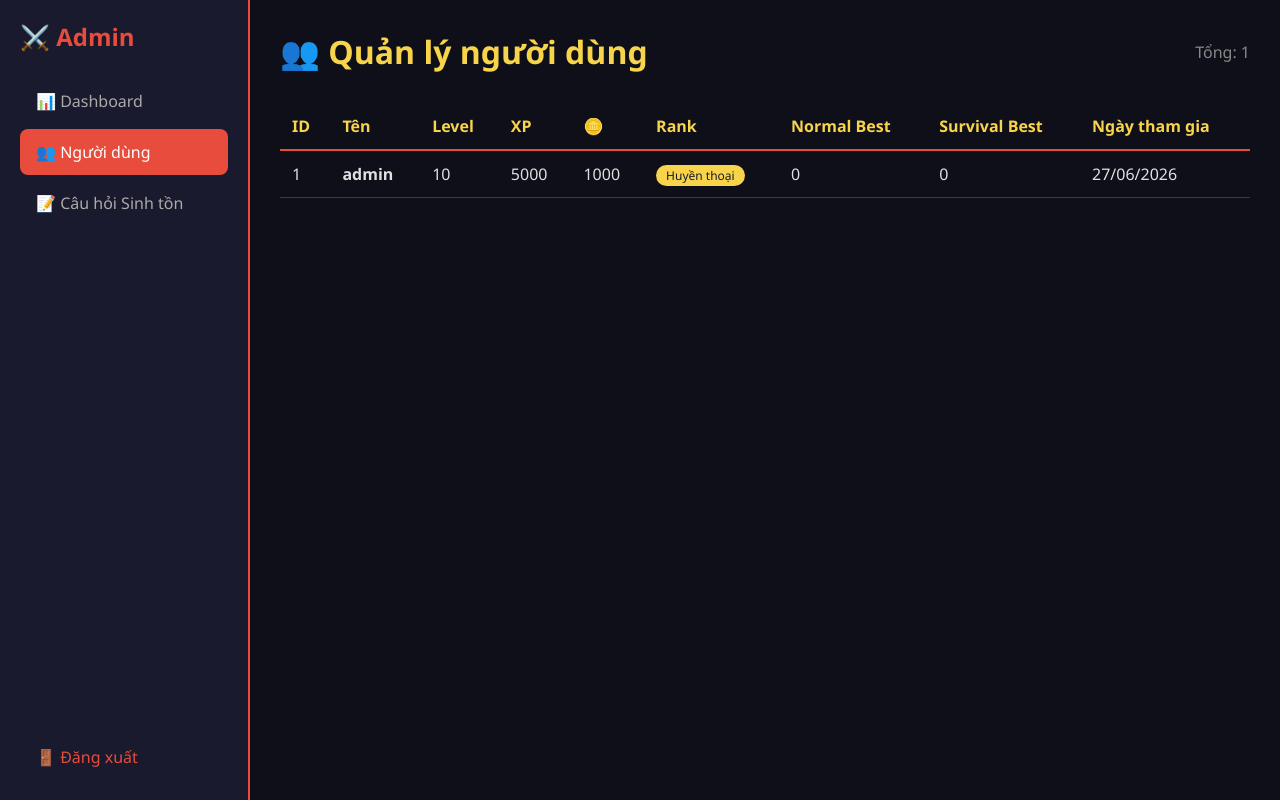
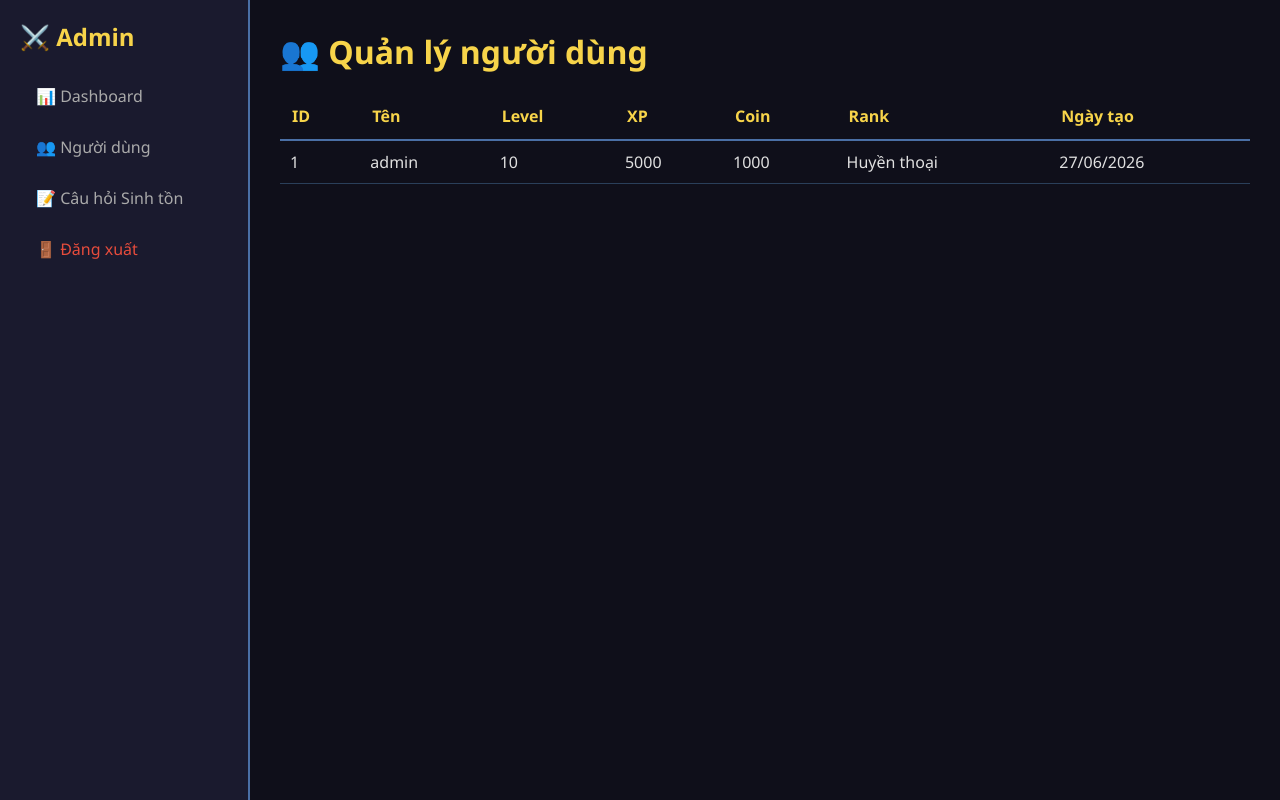
Before and after one commit to cvan3k-dev/ROAD-TO-GRADE-10, a Flask app: page /admin/users in a window 1280 px wide. Run offline with Flask 3, Linux system fonts and the light colour scheme; the visitor is signed in with stand-in values (Sample User, id 1); data comes from the database, SQL or seed files in the repository.

Commit message:
Update admin_users.html

```diff
--- a/templates/admin_users.html
+++ b/templates/admin_users.html
@@ -3,82 +3,46 @@
 <head>
     <meta charset="UTF-8">
     <meta name="viewport" content="width=device-width, initial-scale=1.0">
-    <title>Quản lý người dùng - Admin</title>
+    <title>Quản lý người dùng</title>
     <style>
         * { margin:0; padding:0; box-sizing:border-box; }
-        body { font-family:'Segoe UI', Tahoma, sans-serif; background:#0f0f1a; color:#e0e0e0; min-height:100vh; }
+        body { font-family:'Segoe UI', Tahoma, sans-serif; background:#0f0f1a; color:#e0e0e0; }
         .container { display:flex; min-height:100vh; }
-        .sidebar {
-            width:250px; background:#1a1a2e; border-right:2px solid #e74c3c;
-            padding:20px; display:flex; flex-direction:column; gap:5px;
-        }
-        .sidebar h2 { color:#e74c3c; margin-bottom:20px; }
-        .sidebar a {
-            color:#aaa; text-decoration:none; padding:12px 16px;
-            border-radius:8px; transition:all 0.2s;
-        }
-        .sidebar a:hover { background:#e74c3c; color:white; }
-        .sidebar a.active { background:#e74c3c; color:white; }
-        .sidebar .logout { margin-top:auto; color:#e74c3c; }
+        .sidebar { width:250px; background:#1a1a2e; border-right:2px solid #4a6fa5; padding:20px; }
+        .sidebar h2 { color:#f7d44a; margin-bottom:20px; }
+        .sidebar a { display:block; padding:12px 16px; color:#aaa; text-decoration:none; border-radius:8px; margin-bottom:5px; }
+        .sidebar a:hover { background:#4a6fa5; color:white; }
         .main { flex:1; padding:30px; }
-        .header { display:flex; justify-content:space-between; align-items:center; margin-bottom:30px; }
-        .header h1 { color:#f7d44a; }
-        table { width:100%; border-collapse:collapse; }
-        th { text-align:left; padding:12px; border-bottom:2px solid #e74c3c; color:#f7d44a; }
-        td { padding:12px; border-bottom:1px solid #2a3f5a; }
-        .rank-badge {
-            padding:2px 10px; border-radius:12px; font-size:12px; background:#2a3f5a; color:#aaa;
-        }
-        .rank-legend { background:#f7d44a; color:#1a1a2e; }
-        .rank-knight { background:#c0c0c0; color:#1a1a2e; }
-        .rank-warrior { background:#cd7f32; color:#1a1a2e; }
-        @media (max-width:768px) { .container { flex-direction:column; } .sidebar { width:100%; } }
+        table { width:100%; border-collapse:collapse; margin-top:20px; }
+        th { text-align:left; padding:12px; border-bottom:2px solid #4a6fa5; color:#f7d44a; }
+        td { padding:10px; border-bottom:1px solid #2a3f5a; }
+        .badge { padding:2px 10px; border-radius:12px; font-size:12px; background:#4a6fa5; }
+        .btn { padding:6px 12px; border:2px solid #4a6fa5; background:transparent; color:white; border-radius:8px; cursor:pointer; }
+        .btn:hover { background:#4a6fa5; }
     </style>
 </head>
 <body>
     <div class="container">
         <div class="sidebar">
             <h2>⚔️ Admin</h2>
-            <a href="/admin-panel/dashboard">📊 Dashboard</a>
-            <a href="/admin-panel/users" class="active">👥 Người dùng</a>
-            <a href="/admin-panel/survival-questions">📝 Câu hỏi Sinh tồn</a>
-            <a href="/admin-panel/logout" class="logout">🚪 Đăng xuất</a>
+            <a href="/admin/dashboard">📊 Dashboard</a>
+            <a href="/admin/users">👥 Người dùng</a>
+            <a href="/admin/survival-questions">📝 Câu hỏi Sinh tồn</a>
+            <a href="/admin/logout" style="color:#e74c3c;">🚪 Đăng xuất</a>
         </div>
         <div class="main">
-            <div class="header">
-                <h1>👥 Quản lý người dùng</h1>
-                <span style="color:#888;">Tổng: {{ users|length }}</span>
-            </div>
+            <h1 style="color:#f7d44a;">👥 Quản lý người dùng</h1>
             <table>
-                <thead>
-                    <tr>
-                        <th>ID</th>
-                        <th>Tên</th>
-                        <th>Level</th>
-                        <th>XP</th>
-                        <th>🪙</th>
-                        <th>Rank</th>
-                        <th>Normal Best</th>
-                        <th>Survival Best</th>
-                        <th>Ngày tham gia</th>
-                    </tr>
-                </thead>
+                <thead><tr><th>ID</th><th>Tên</th><th>Level</th><th>XP</th><th>Coin</th><th>Rank</th><th>Ngày tạo</th></tr></thead>
                 <tbody>
                     {% for u in users %}
                     <tr>
                         <td>{{ u.id }}</td>
-                        <td><strong>{{ u.username }}</strong></td>
+                        <td>{{ u.username }}</td>
                         <td>{{ u.level }}</td>
                         <td>{{ u.xp }}</td>
                         <td>{{ u.coins }}</td>
-                        <td><span class="rank-badge
-                            {% if u.rank == 'Huyền thoại' %}rank-legend
-                            {% elif u.rank == 'Hiệp sĩ' %}rank-knight
-                            {% elif u.rank == 'Chiến binh' %}rank-warrior{% endif %}">
-                            {{ u.rank }}
-                        </span></td>
-                        <td>{{ u.normal_mode_best or 0 }}</td>
-                        <td>{{ u.survival_mode_best or 0 }}</td>
+                        <td>{{ u.rank }}</td>
                         <td>{{ u.created_at.strftime('%d/%m/%Y') }}</td>
                     </tr>
                     {% endfor %}
```
